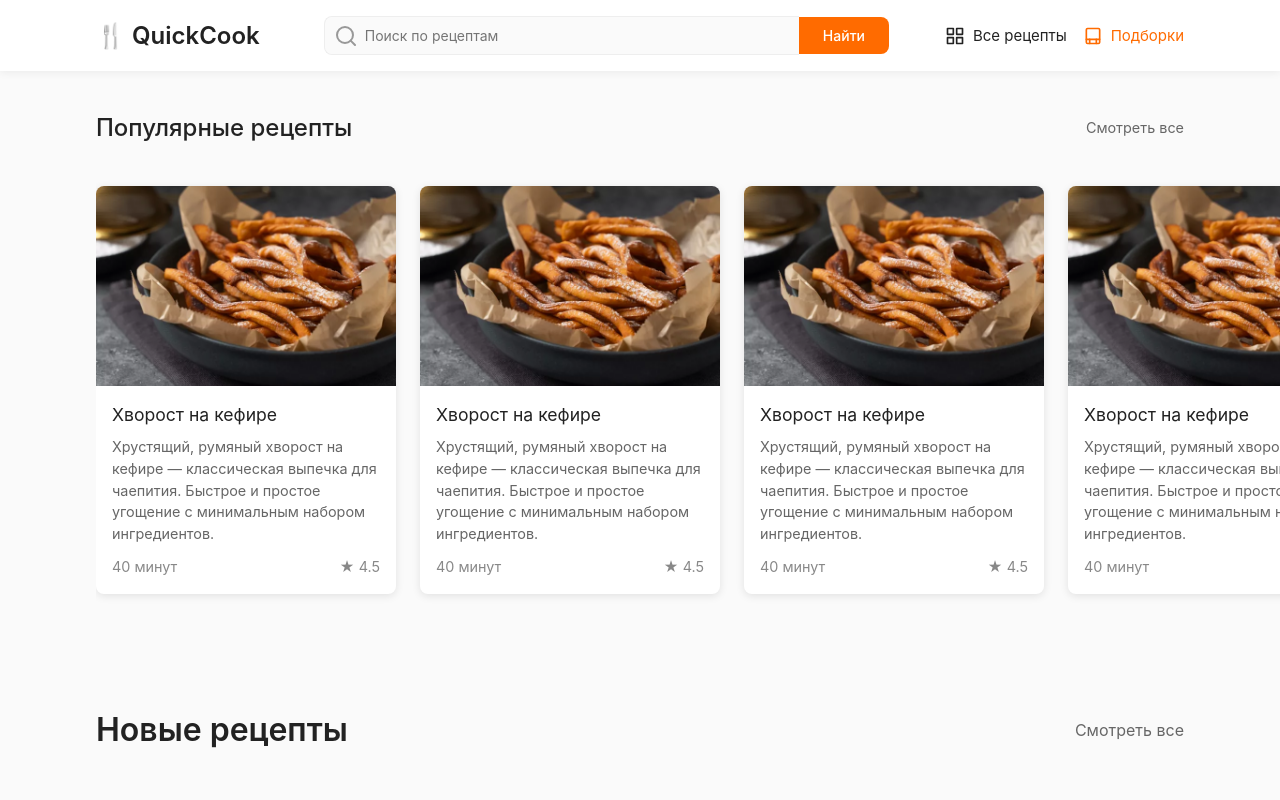
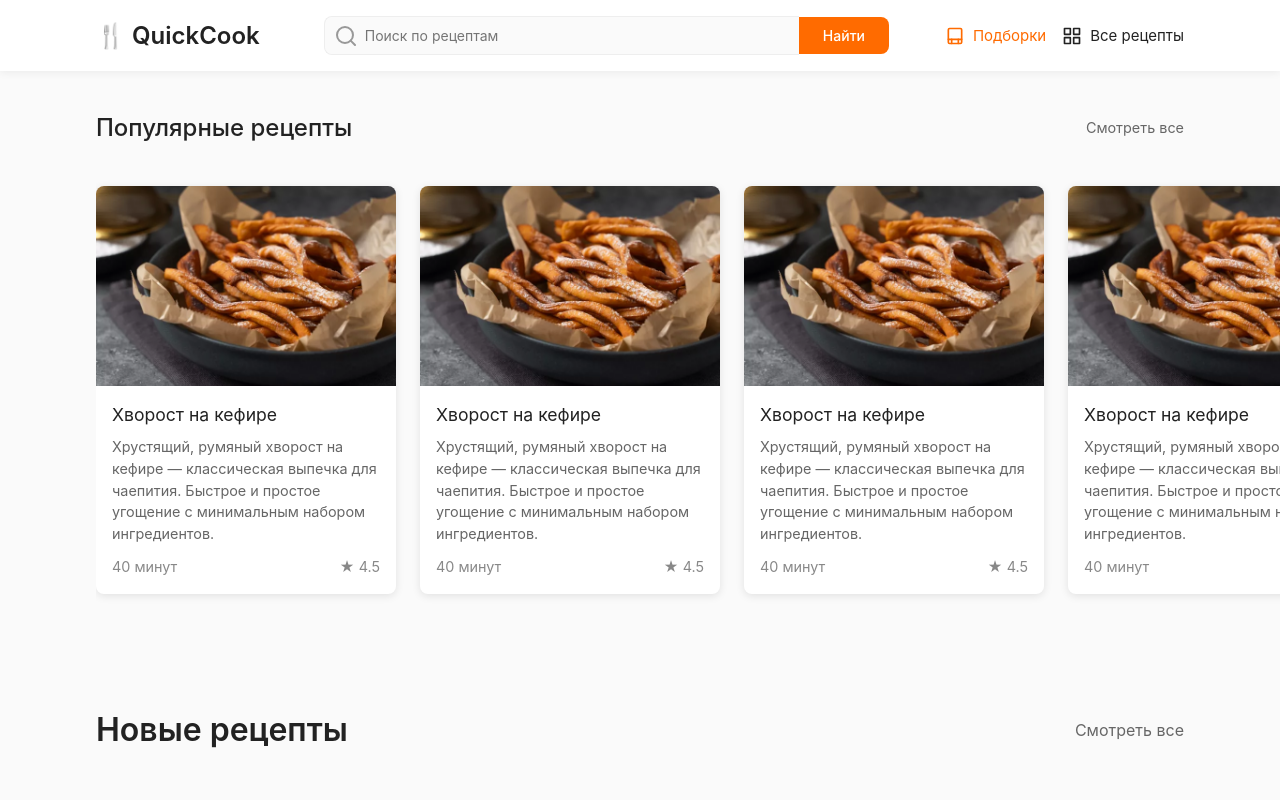
Before and after one commit to art-crazy/nom-nom-nom, a Next.js app: page / in a window 1280 px wide. Shown: the top 800 px of the page. Built offline with nearby package versions, Linux system fonts and the light colour scheme; a web font is replaced by a local one.

Commit message:
change nav

```diff
--- a/src/components/Header/Header.tsx
+++ b/src/components/Header/Header.tsx
@@ -27,8 +27,8 @@ const Header = () => {
         <div className={styles.headerRight}>
           <Search />
           <div className={styles.desktopNav}>
+            <NavItem type="collections" className={styles.desktopNavItem} />
             <NavItem type="recipes" className={styles.desktopNavItem} />
-            <NavItem type="collections" className={styles.desktopNavItem} />
           </div>
         </div>
       </header>
--- a/src/components/Header/MobileNav/MobileNav.tsx
+++ b/src/components/Header/MobileNav/MobileNav.tsx
@@ -7,8 +7,8 @@ import NavItem from '@/components/Navigation/NavItem';
 const MobileNav: React.FC = () => {
   return (
     <nav className={styles.mobileNav}>
-      <NavItem type="recipes" className={styles.mobileNavItem} />
-      <NavItem type="collections" className={styles.mobileNavItem} />
+        <NavItem type="collections" className={styles.mobileNavItem} />
+        <NavItem type="recipes" className={styles.mobileNavItem} />
     </nav>
   );
 };
```
